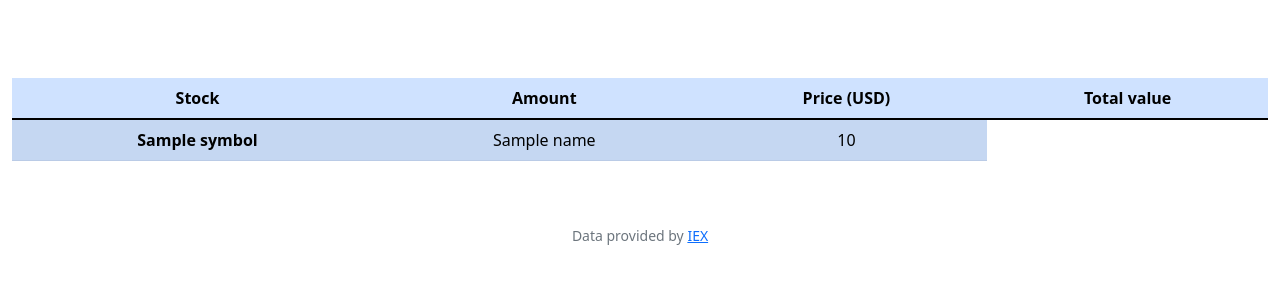
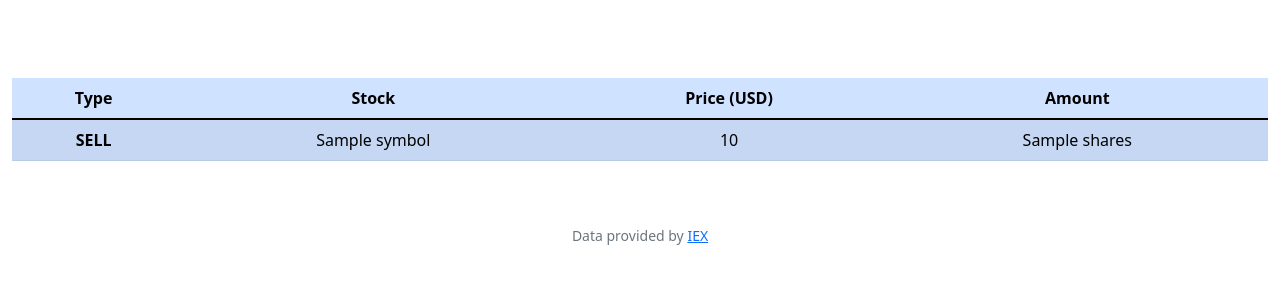
Before and after one commit to lu-carvalho/91640075, a Flask app: template finance/templates/index.html in a window 1280 px wide. Shown: the part 76-376 px from the top of the page. Run offline with Flask 2, Linux system fonts and the light colour scheme; the template is opened without the code that fills it: most values are stand-ins (such as "Sample title", 1, 10 or a date in 2020); some libraries are stand-ins or nearby versions.

Commit message:
Wed, Mar 9, 2022, 4:57 PM +00:00

```diff
--- a/finance/templates/index.html
+++ b/finance/templates/index.html
@@ -8,18 +8,23 @@
     <table style='margin-top: 30px' class="table table-striped table-primary">
       <thead>
         <tr>
+          <th scope="col"> Type </th>
           <th scope="col"> Stock </th>
+          <th scope="col"> Price (USD) </th>
           <th scope="col"> Amount </th>
-          <th scope="col"> Price (USD) </th>
-          <th scope="col"> Total value </th>
         </tr>
       </thead>
       <tbody>
+        {%for row in rows%}
         <tr>
-          <th scope="row"> {{ symbol }} </th>
-          <td>  {{ name }}  </td>
-          <td>  {{ price}}</td>
+          <th scope="row">
+            {{ "BUY" if row["shares"] > 0 else "SELL"}}
+          </th>
+          <td>  {{ row["symbol"] }}  </td>
+          <td>  {{ row["price"] }} </td>
+          <td>  {{ row["shares"] }} </td>
         </tr>
+        {% endfor %}
       </body>
     </table>
 {% endblock %}
```
